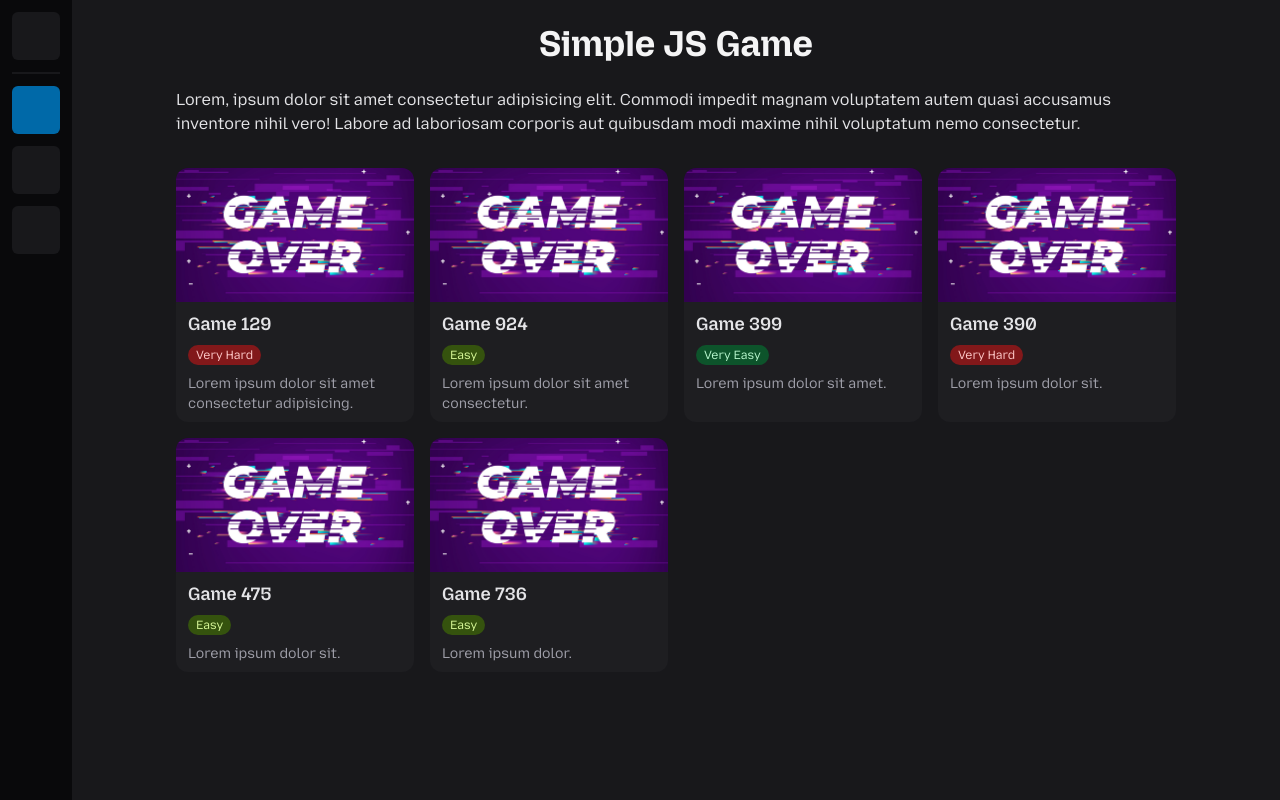
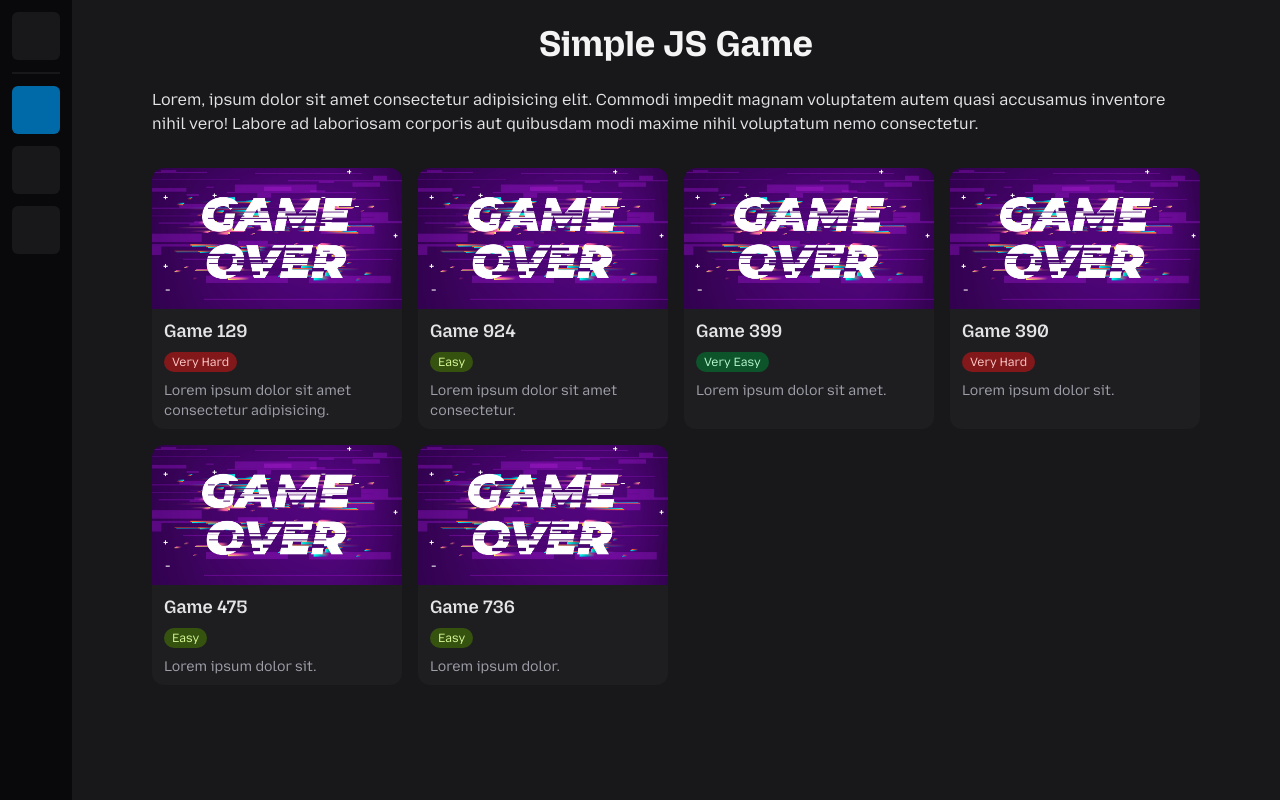
Before and after one commit to gdaffa/proto-simple-js-game, a Vue app: page / in a window 1280 px wide. Built offline with nearby package versions, Linux system fonts and the light colour scheme; some icons are missing.

Commit message:
refactor(App.vue): Switch to only using main tag

```diff
--- a/src/App.vue
+++ b/src/App.vue
@@ -21,9 +21,10 @@ const $main = computed(() => ({
 
 <template>
    <SideBar @openSidebar="openSidebar" :isSidebarOpen="isSidebarOpen" />
-   <div class="float-right transition-all duration-400" :class="$main">
-      <main class="w-262 mx-auto max-w-full box-border p-6 mt-15 md:mt-0">
-         <RouterView />
-      </main>
-   </div>
+   <main
+      class="float-right max-w-full mt-15 md:mt-0 p-6 box-border grid grid-cols-[min(--spacing(262),100%)] justify-center transition-all duration-400"
+      :class="$main"
+   >
+      <RouterView />
+   </main>
 </template>
```
